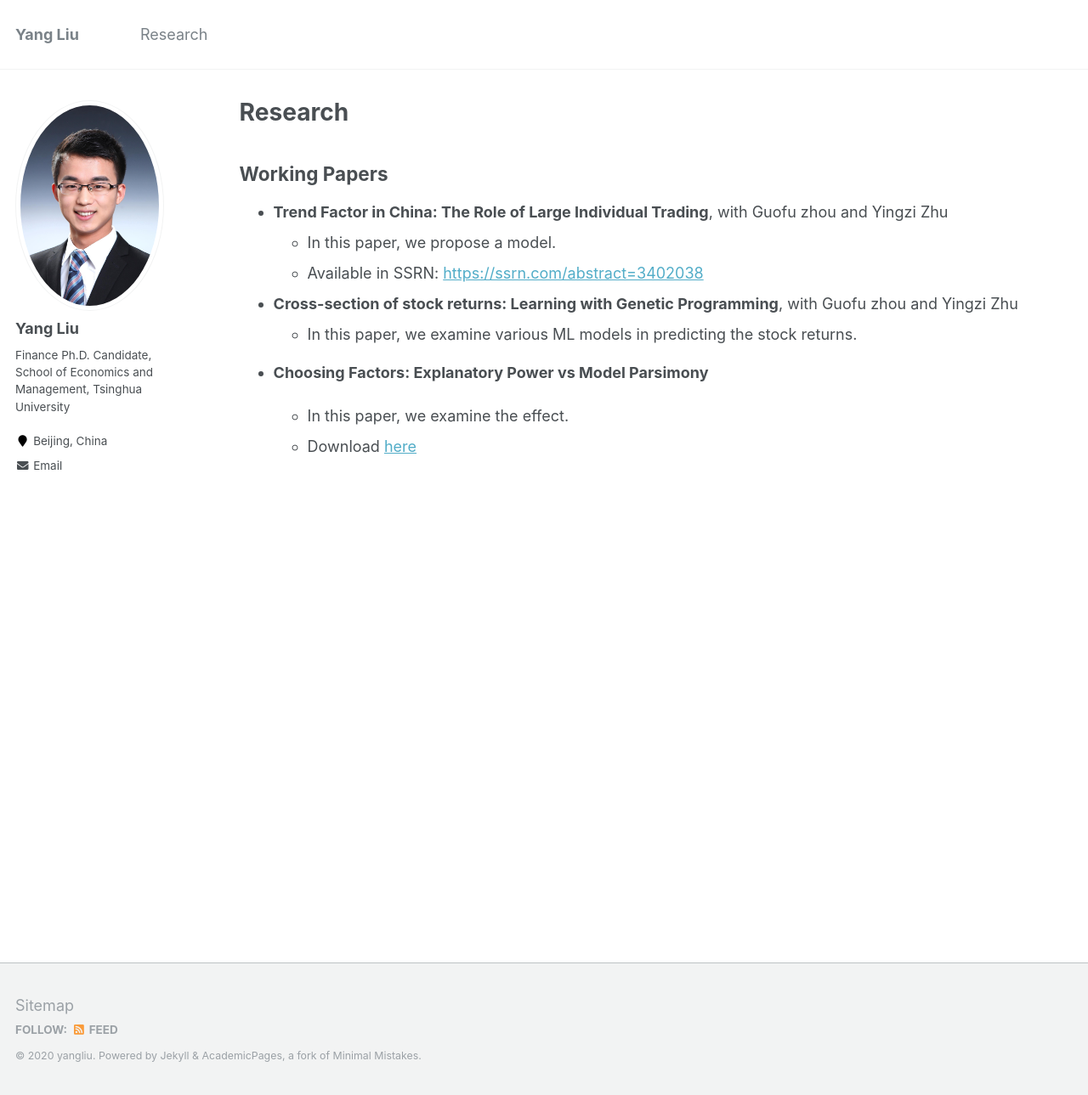
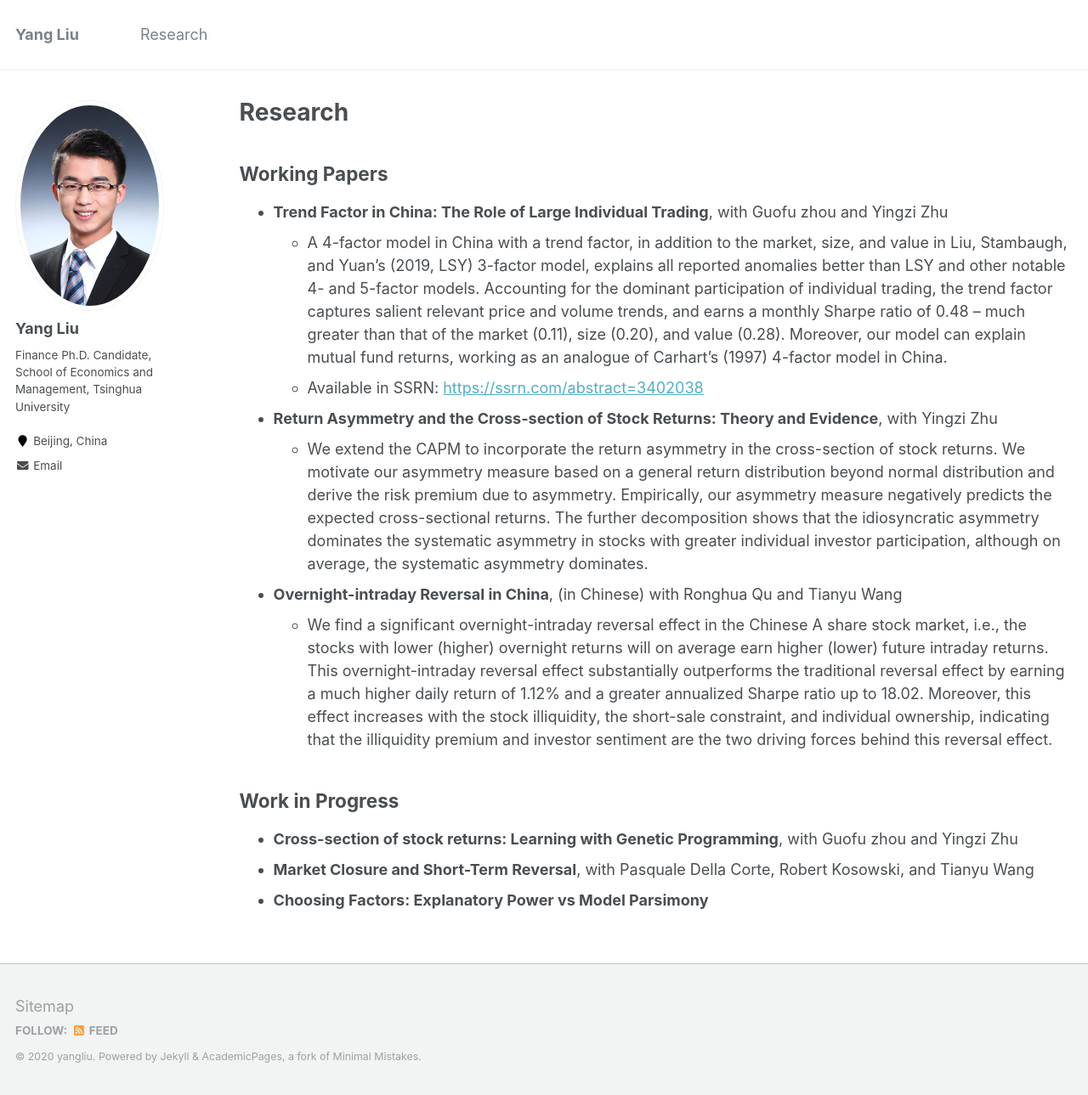
Before and after one commit to yangliu-finance/yangliu-finance.github.io, a Jekyll site: the page built from _pages/research.md, in a window 1280 px wide and 1289 px high. Shown: the whole window at 85% size. Built offline with Jekyll 4.4.1, drawn with Linux system fonts in a browser that asks for light colours.

Commit message:
Update research.md

```diff
--- a/_pages/research.md
+++ b/_pages/research.md
@@ -10,13 +10,39 @@ Working Papers
 ------
 
 + **Trend Factor in China: The Role of Large Individual Trading**, with Guofu zhou and Yingzi Zhu
-  + In this paper, we propose a model.
+  + A 4-factor model in China with a trend factor, in addition to the market, size, and value in Liu, Stambaugh, and Yuan’s (2019, LSY) 3-factor model, explains all reported anomalies better than LSY and other
+notable 4- and 5-factor models. Accounting for the dominant participation of individual trading, the trend
+factor captures salient relevant price and volume trends, and earns a monthly Sharpe ratio of 0.48 -- much
+greater than that of the market (0.11), size (0.20), and value (0.28). Moreover, our model can explain
+mutual fund returns, working as an analogue of Carhart’s (1997) 4-factor model in China.
   + Available in SSRN: [https://ssrn.com/abstract=3402038](https://ssrn.com/abstract=3402038)
 
++ **Return Asymmetry and the Cross-section of Stock Returns: Theory and Evidence**, with Yingzi Zhu
+  + We extend the CAPM to incorporate the return asymmetry in the cross-section of stock returns. We
+motivate our asymmetry measure based on a general return distribution beyond normal distribution and
+derive the risk premium due to asymmetry. Empirically, our asymmetry measure negatively predicts the
+expected cross-sectional returns. The further decomposition shows that the idiosyncratic asymmetry
+dominates the systematic asymmetry in stocks with greater individual investor participation, although on
+average, the systematic asymmetry dominates.
+
++ **Overnight-intraday Reversal in China**, (in Chinese) with Ronghua Qu and Tianyu Wang
+  + We find a significant overnight-intraday reversal effect in the Chinese A share stock market, i.e., the
+stocks with lower (higher) overnight returns will on average earn higher (lower) future intraday returns.
+This overnight-intraday reversal effect substantially outperforms the traditional reversal effect by earning
+a much higher daily return of 1.12% and a greater annualized Sharpe ratio up to 18.02. Moreover, this
+effect increases with the stock illiquidity, the short-sale constraint, and individual ownership, indicating
+that the illiquidity premium and investor sentiment are the two driving forces behind this reversal effect.
+
+
+Work in Progress
+-----
+
 + **Cross-section of stock returns: Learning with Genetic Programming**, with Guofu zhou and Yingzi Zhu
-  + In this paper, we examine various ML models in predicting the stock returns.
-
++ **Market Closure and Short-Term Reversal**, with Pasquale Della Corte, Robert Kosowski, and
+Tianyu Wang
 + **Choosing Factors: Explanatory Power vs Model Parsimony**
 
+<!---
   + In this paper, we examine the effect.
   + Download [here](https://yangliu-finance.github.io/files/WorkingPaper.pdf)
+-->
```
